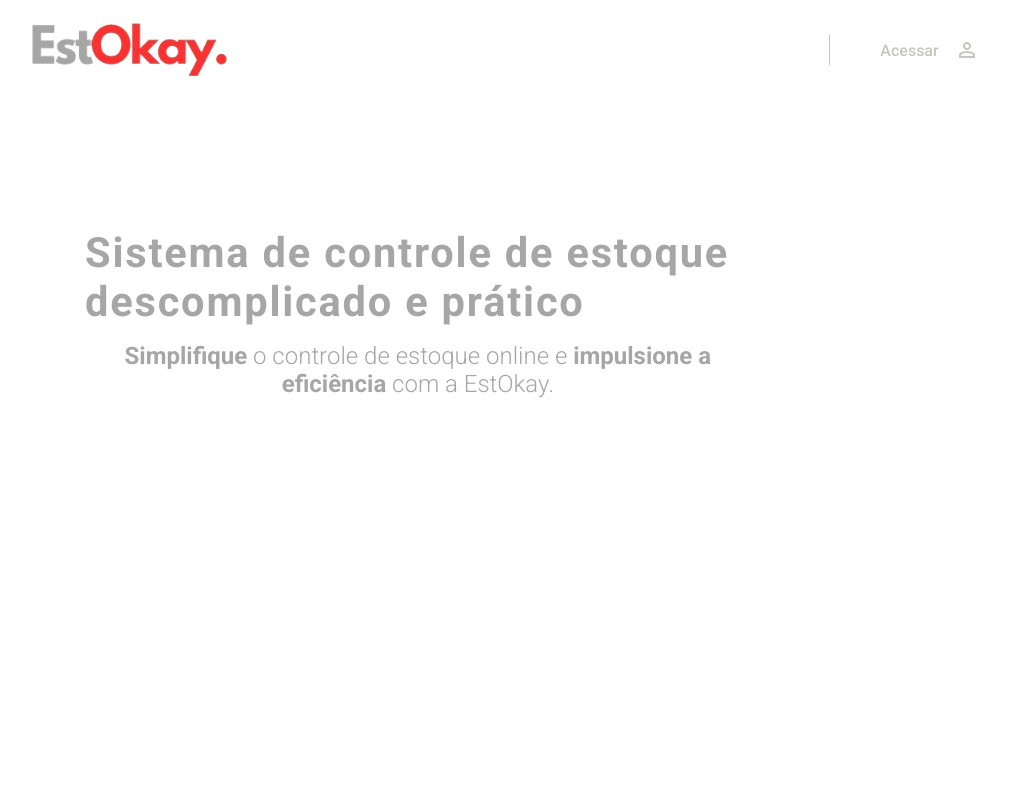
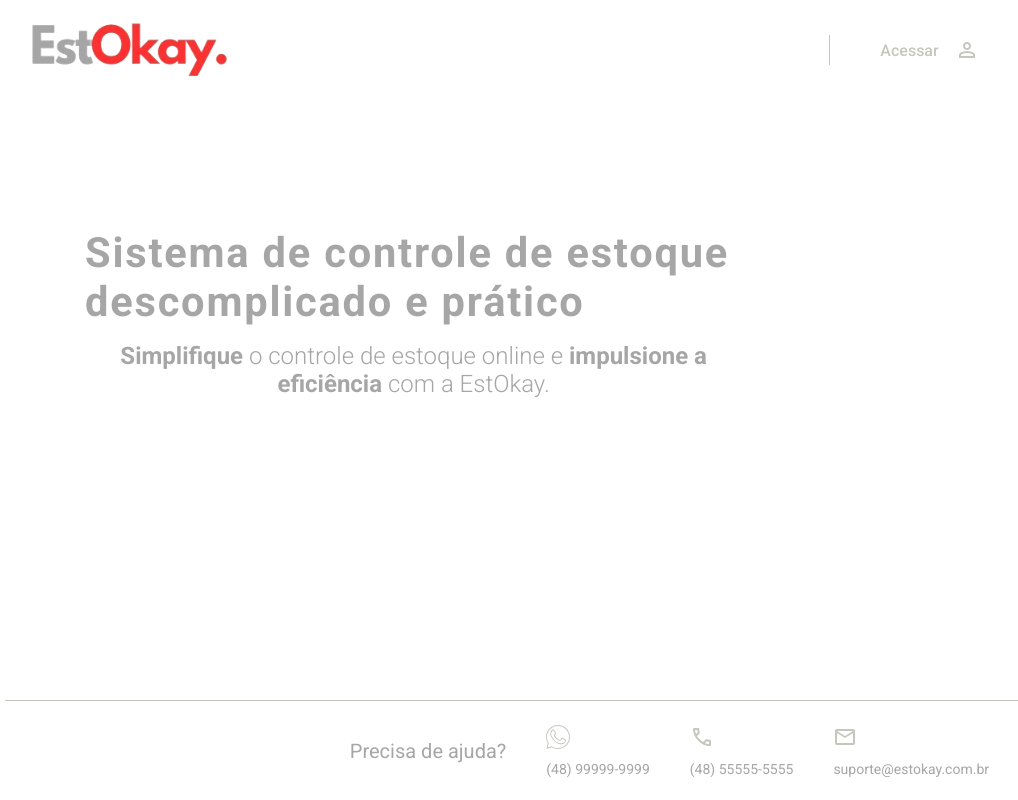
Before and after one commit to sidney-essjr/estokay-Unisenai, a React (Vite) app: page / in a window 1280 px wide. Shown: the whole page, without its empty margins (123-1141 px from the left). Built offline with nearby package versions, Linux system fonts and the light colour scheme.

Commit message:
feat: add the Footer component to the application

```diff
--- /dev/null
+++ b/src/components/footer/Footer.tsx
@@ -0,0 +1,25 @@
+import CallIcon from "../svg/CallIcon";
+import MailIcon from "../svg/MailIcon";
+import WhatsIcon from "../svg/WhatsIcon";
+import styles from "./footer.module.css";
+
+export default function Footer() {
+  return (
+    <footer className={styles.footer}>
+      <div className={styles.content}>
+        <p>Precisa de ajuda?</p>
+        <div className={styles.contact}>
+          <WhatsIcon /> <p>(48) 99999-9999</p>
+        </div>
+        <div className={styles.contact}>
+          <CallIcon />
+          <p>(48) 55555-5555</p>
+        </div>
+        <div className={styles.contact}>
+          <MailIcon />
+          <p>suporte@estokay.com.br</p>
+        </div>
+      </div>
+    </footer>
+  );
+}
--- /dev/null
+++ b/src/components/footer/footer.module.css
@@ -0,0 +1,30 @@
+.footer {
+  width: var(--container-width);
+  margin: auto;
+  display: flex;
+  align-items: center;
+  justify-content: end;
+  height: 100px;
+  border-top: 1px groove var(--icons-color);
+}
+
+.content {
+  display: flex;
+  align-items: center;
+  column-gap: var(--gap-xl);
+  padding-inline: var(--gap-xl);
+}
+
+.content p {
+  font-size: 1.25rem;
+}
+
+.contact {
+  display: flex;
+  flex-direction: column;
+  row-gap: var(--gap-m);
+}
+
+.contact p {
+  font-size: 0.875rem;
+}
--- a/src/components/home/home.module.css
+++ b/src/components/home/home.module.css
@@ -1,11 +1,12 @@
 .home {
   width: var(--container-width);
+  height: calc(100vh - 200px);
   margin: auto;
 }
 
 .content {
-  width: 65%;
-  margin: 8rem 0 0 5rem;
+  width: 72%;
+  padding: 8rem 0 0 5rem;
 }
 
 .content h1 {
--- a/src/components/svg/MailIcon.tsx
+++ b/src/components/svg/MailIcon.tsx
@@ -1,4 +1,4 @@
-export default function MainIcon() {
+export default function MailIcon() {
   return (
     <svg
       xmlns="http://www.w3.org/2000/svg"
--- a/src/main.tsx
+++ b/src/main.tsx
@@ -3,6 +3,7 @@
 import "./main.css";
 import Header from "./components/header/Header";
 import Home from "./components/home/Home";
+import Footer from "./components/footer/Footer";
 
 ReactDOM.createRoot(document.getElementById("root")!).render(
   <React.StrictMode>
@@ -10,5 +11,6 @@
     <main>
       <Home />
     </main>
+    <Footer />
   </React.StrictMode>
 );
```
